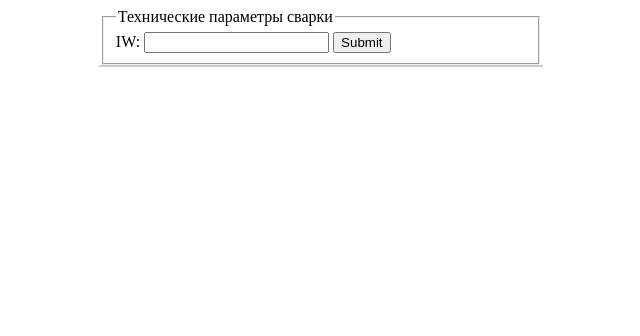
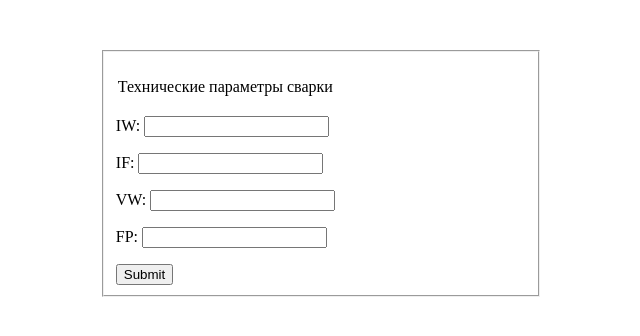
Before and after one commit to krasnoturinsk/flask_app, a Flask app: page / in a window 1280 px wide. Shown: the top 336 px of the page, without its empty margins (319-959 px from the left). Run offline with Flask 2, Linux system fonts and the light colour scheme.

Commit message:
form parameters added

```diff
--- a/app.py
+++ b/app.py
@@ -1,3 +1,4 @@
+import numpy as np
 import flask
 from flask import render_template
 import pickle
@@ -6,9 +7,10 @@ from sklearn.ensemble import ExtraTreesRegressor
 
 app = flask.Flask(__name__, template_folder='templates')
 
+#@app.route('/', methods=['POST', 'GET'])
+
+#@app.route('/index', methods=['POST', 'GET'])
 @app.route('/', methods=['POST', 'GET'])
-
-@app.route('/index', methods=['POST', 'GET'])
 def main():
     if flask.request.method == 'GET':
         return render_template('main.html')
@@ -17,9 +19,18 @@ def main():
         with open('jupyter\welding.pkl', 'rb') as F:
             loaded_model = pickle.load(F)
 
-        welding_params = float(flask.request.form['IW'])
+        welding_params = []
+        welding_params.append(float(flask.request.form['IW']))
+        welding_params.append(float(flask.request.form['IF']))
+        welding_params.append(float(flask.request.form['VW']))
+        welding_params.append(float(flask.request.form['FP']))
+#        welding_params = float(flask.request.form['IF'])
         #preds = loaded_model.predict([[welding_params]])
-        preds = welding_params
+        # мы используем "деревянную" модель, поэтому предобработка
+        #  признаков не требуется, подаем на вход модели как есть
+        #preds = welding_params
+        #preds = loaded_model.predict([44.0, 146.0, 9.0, 60.0])
+        preds = [44.0, 146.0, 9.0, 60.0]
 
         return render_template('main.html', result = preds)
 
--- a/templates/main.html
+++ b/templates/main.html
@@ -1,11 +1,14 @@
 <!DOCTYPE html>
 <style>
     form {
-        margin: auto;
+        margin: 50px auto;
         width: 35%;
     }
+    form legend {
+        margin: 20px auto;
+    }
     .result {
-        margin: auto;
+        margin: 50px auto;
         width: 35%;
         border: 1px solid #ccc;
     }
@@ -17,17 +20,31 @@
 
 <form action="{{url_for('main')}}" method="POST">
     <fieldset>
-        <legend>Технические параметры сварки</legend>
-        IW:
-        <input type="text" name="IW" id="IW" required>
+        <p>
+            <legend>Технические параметры сварки</legend>
+            IW:
+            <input type="text" name="IW" id="IW" required>
+        </p>
+        <p>
+            IF:
+            <input type="text" name="IF" id="IF" required>
+        </p>
+        <p>
+            VW:
+            <input type="text" name="VW" id="VW" required>
+        </p>
+        <p>
+            FP:
+            <input type="text" name="FP" id="FP" required>
+        </p>
 
         <input type="submit">
     </fieldset>
 </form>
 
+{% if result %}
 <div class="result">
-{% if result %}
     <p>Прогнозируемые размеры шва:</p>
     <p>{{result}}</p>
+</div>
 {% endif %}
-</div>
```
